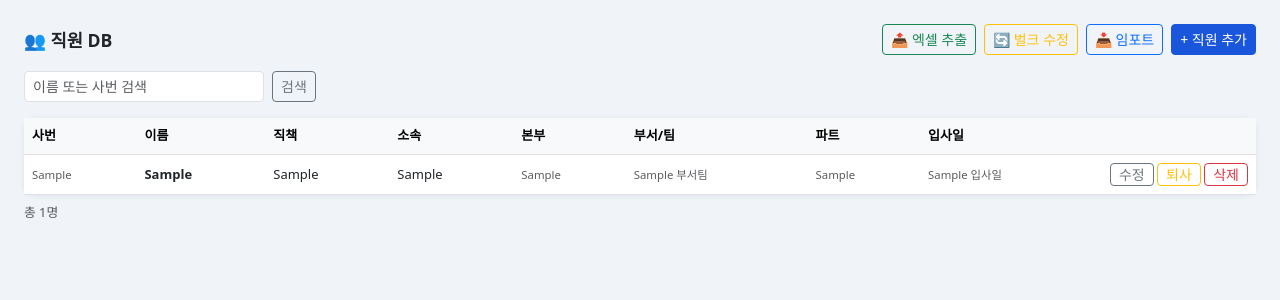
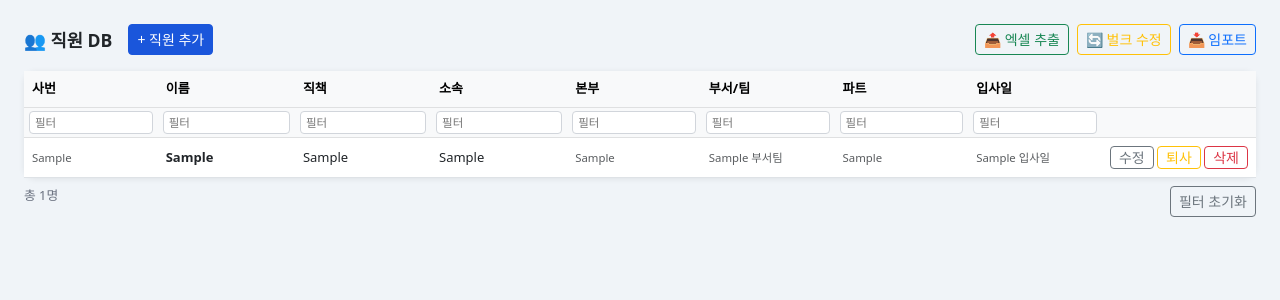
Before and after one commit to kaonmarketing2-coder/2026-sports-day, a Flask app: template welmate-dashboard/templates/employees.html in a window 1280 px wide. Shown: the part 52-352 px from the top of the page. Run offline with Flask 3, Linux system fonts and the light colour scheme; the template is opened without the code that fills it: most values are stand-ins (such as "Sample title", 1, 10 or a date in 2020).

Commit message:
Move + 직원 추가 button next to page title

```diff
--- a/welmate-dashboard/templates/employees.html
+++ b/welmate-dashboard/templates/employees.html
@@ -1,34 +1,48 @@
 {% extends "base.html" %}
 {% block title %}직원 DB — 웰메이트{% endblock %}
 
+{% block head %}
+<style>
+  .col-filter-input {
+    width:100%; font-size:.72rem; padding:2px 5px; border:1px solid #d1d5db;
+    border-radius:4px; outline:none;
+  }
+  .col-filter-input:focus { border-color:#6366f1; box-shadow:0 0 0 2px rgba(99,102,241,.15); }
+  #empCount { font-size:.8rem; color:#6b7280; }
+</style>
+{% endblock %}
+
 {% block content %}
 <div class="d-flex justify-content-between align-items-center mb-3">
-  <div class="page-title mb-0">👥 직원 DB</div>
+  <div class="d-flex align-items-center gap-3">
+    <div class="page-title mb-0">👥 직원 DB</div>
+    <a href="/employees/add" class="btn btn-primary btn-sm">+ 직원 추가</a>
+  </div>
   <div class="d-flex gap-2 flex-wrap">
     <a href="/employees/export" class="btn btn-outline-success btn-sm">📤 엑셀 추출</a>
     <a href="/employees/bulk-edit" class="btn btn-outline-warning btn-sm">🔄 벌크 수정</a>
     <a href="/employees/import" class="btn btn-outline-primary btn-sm">📥 임포트</a>
-    <a href="/employees/add" class="btn btn-primary btn-sm">+ 직원 추가</a>
   </div>
 </div>
 
-<form class="mb-3 d-flex gap-2" method="GET">
-  <input type="text" name="q" class="form-control form-control-sm" style="max-width:240px"
-         value="{{ q }}" placeholder="이름 또는 사번 검색">
-  <button class="btn btn-outline-secondary btn-sm">검색</button>
-  {% if q %}<a href="/employees" class="btn btn-outline-secondary btn-sm">초기화</a>{% endif %}
-</form>
-
 <div class="card">
   <div class="table-responsive">
-    <table class="table table-hover mb-0 align-middle">
+    <table class="table table-hover mb-0 align-middle" id="empTable">
       <thead class="table-light">
         <tr>
           <th>사번</th><th>이름</th><th>직책</th><th>소속</th><th>본부</th>
           <th>부서/팀</th><th>파트</th><th>입사일</th><th style="width:130px"></th>
         </tr>
+        <tr id="filterRow">
+          {% for _ in range(8) %}
+          <th style="padding:3px 5px">
+            <input class="col-filter-input" placeholder="필터" oninput="filterEmpTable()">
+          </th>
+          {% endfor %}
+          <th></th>
+        </tr>
       </thead>
-      <tbody>
+      <tbody id="empTbody">
         {% for e in employees %}
         <tr>
           <td class="text-muted small">{{ e.사번 }}</td>
@@ -57,7 +71,10 @@
     </table>
   </div>
 </div>
-<div class="text-muted mt-2" style="font-size:.8rem">총 {{ employees|length }}명</div>
+<div class="d-flex justify-content-between mt-2">
+  <span id="empCount">총 {{ employees|length }}명</span>
+  <button class="btn btn-outline-secondary btn-sm" onclick="clearFilters()">필터 초기화</button>
+</div>
 
 <!-- 퇴사 처리 모달 -->
 <div class="modal fade" id="resignModal" tabindex="-1">
@@ -82,6 +99,28 @@
 
 {% block scripts %}
 <script>
+const TOTAL = {{ employees|length }};
+
+function filterEmpTable() {
+  const filters = Array.from(document.querySelectorAll('#filterRow input'))
+    .map(i => i.value.trim().toLowerCase());
+  const rows = document.querySelectorAll('#empTbody tr');
+  let visible = 0;
+  rows.forEach(tr => {
+    const cells = Array.from(tr.cells);
+    const match = filters.every((f, i) => !f || (cells[i]?.textContent.toLowerCase().includes(f)));
+    tr.style.display = match ? '' : 'none';
+    if (match) visible++;
+  });
+  document.getElementById('empCount').textContent =
+    filters.some(f => f) ? `${visible} / ${TOTAL}명 표시 중` : `총 ${TOTAL}명`;
+}
+
+function clearFilters() {
+  document.querySelectorAll('#filterRow input').forEach(i => i.value = '');
+  filterEmpTable();
+}
+
 function showResign(sabun, name) {
   document.getElementById("resignName").textContent = name + " 님을 퇴사 처리합니다.";
   document.getElementById("resignForm").action = "/employees/resign/" + sabun;
```
